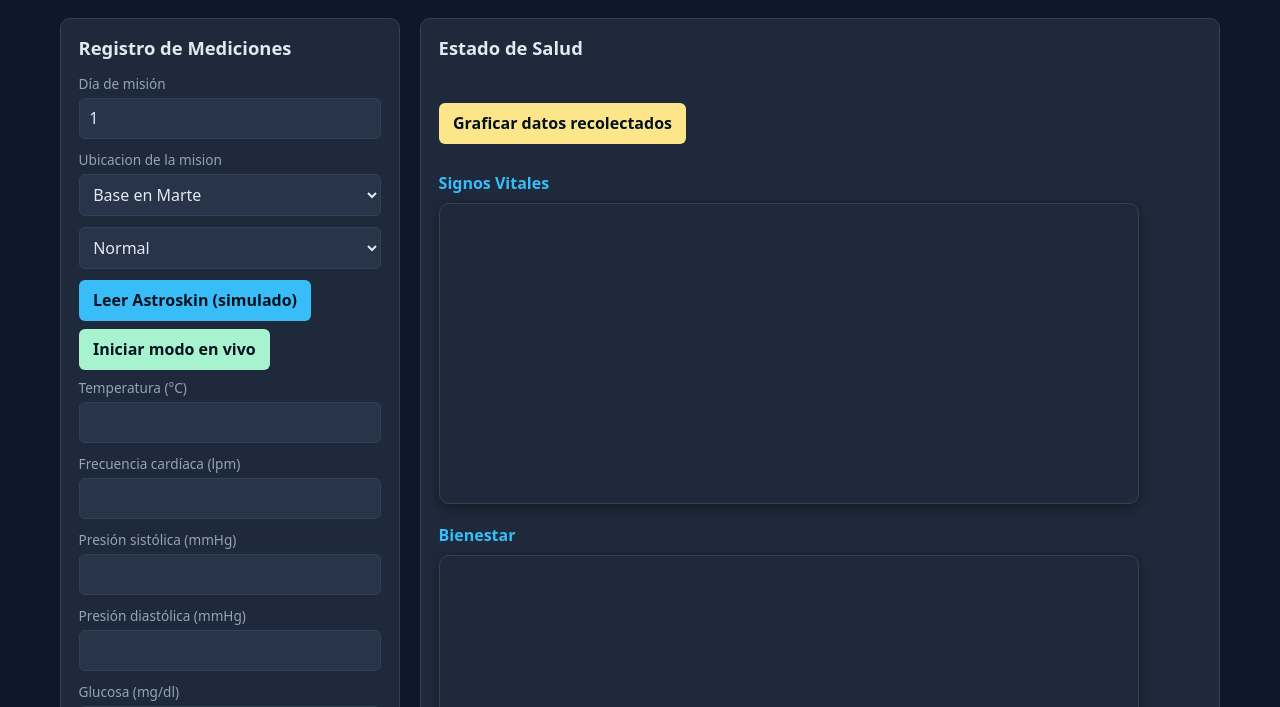
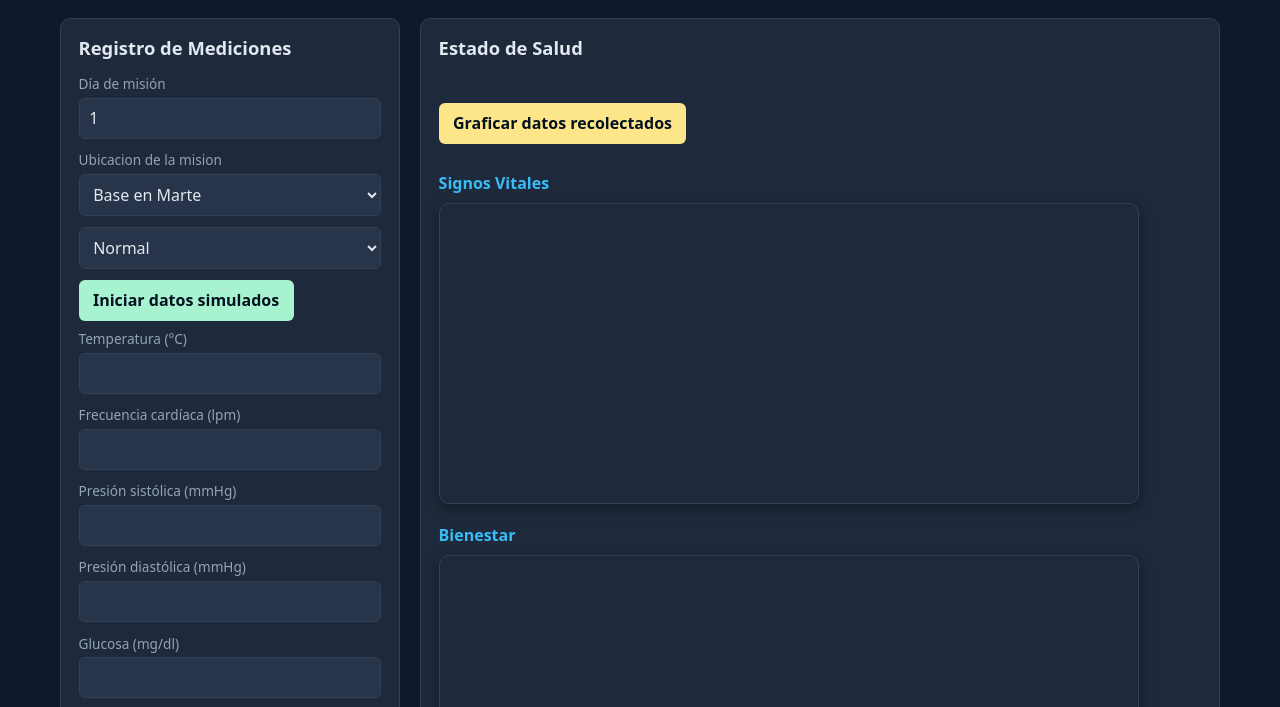
Before and after one commit to pip3-00/H.A.L.O, a plain HTML site: page public/index.html in a window 1280 px wide. Shown: the part 71-778 px from the top of the page. Drawn offline with Linux system fonts and the light colour scheme.

Commit message:
index html

```diff
--- a/public/index.html
+++ b/public/index.html
@@ -35,8 +35,7 @@
                 <option value="hipotension">Hipotensión</option>
                 <option value="hipoglucemia">Hipoglucemia</option>
             </select>
-            <button type="button" id="btn-astroskin">Leer Astroskin (simulado)</button>
-            <button type="button" id="btn-vivo">Iniciar modo en vivo</button>
+            <button type="button" id="btn-vivo">Iniciar datos simulados</button>
             <form id="form-salud">
                 <div class="campo">
                     <label for="temperatura">Temperatura (°C)</label>
```
